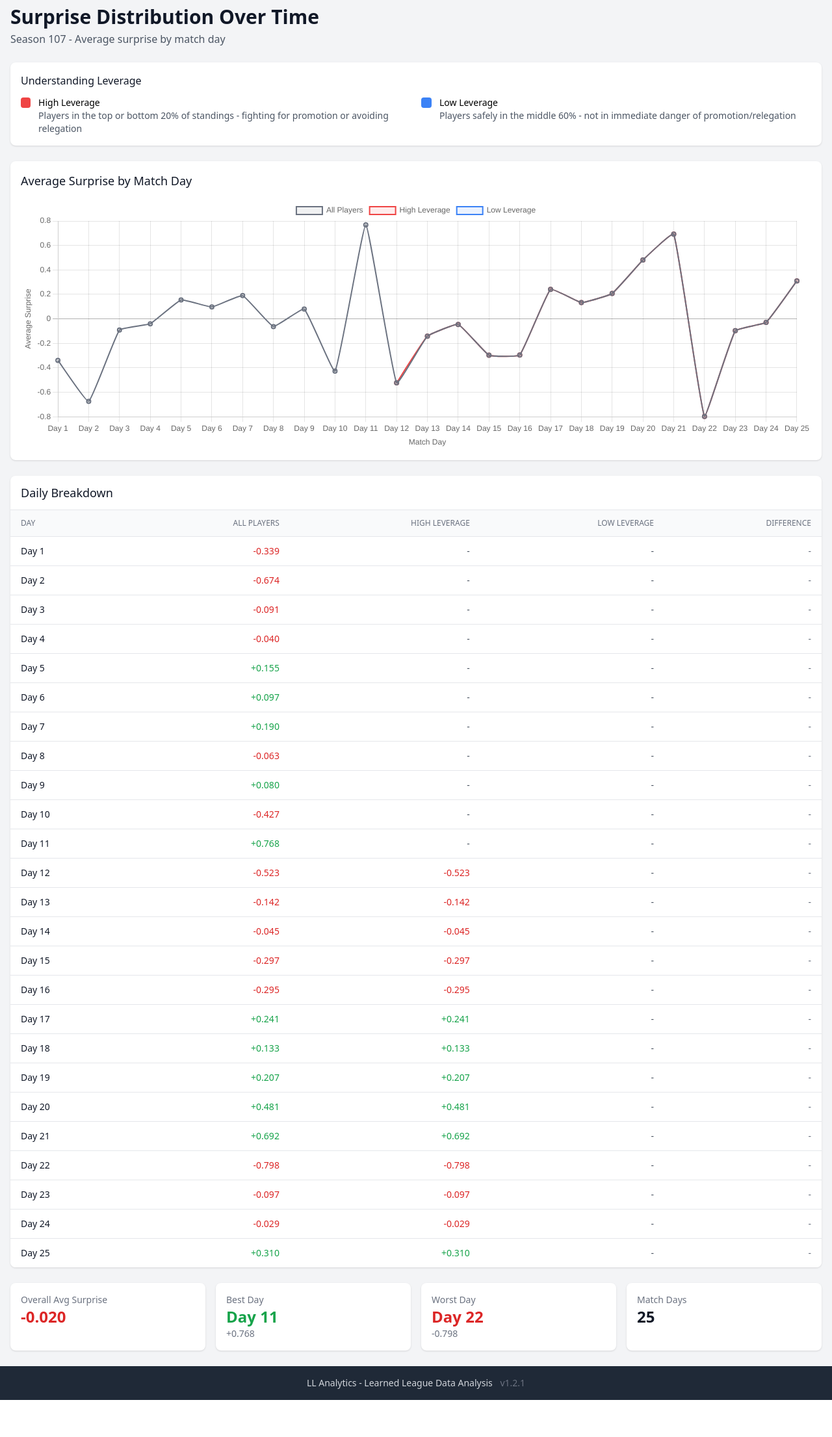
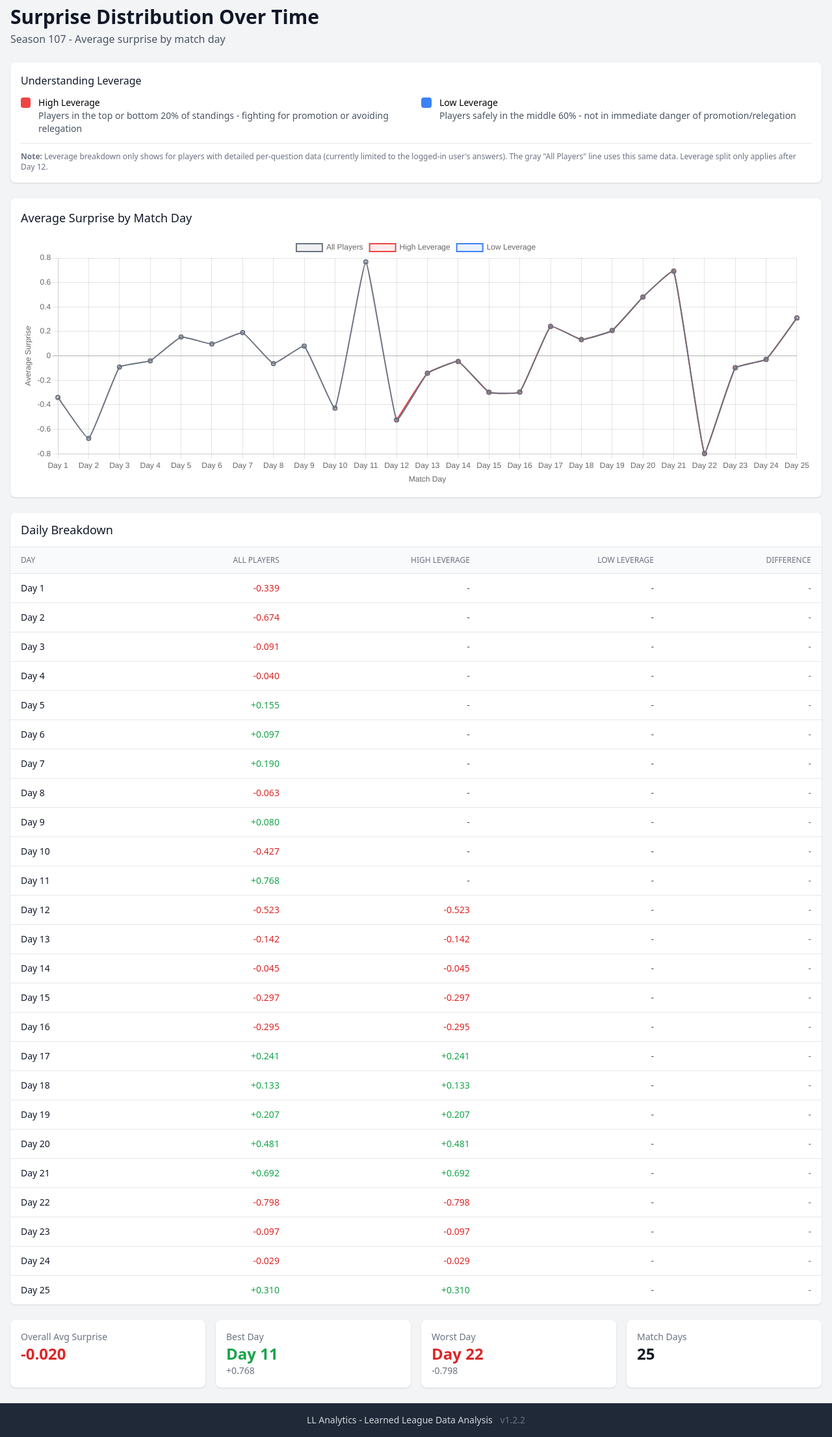
Before and after one commit to JanSchlupp/ll-analytics, a FastAPI app: page /surprise/distribution in a window 1280 px wide. Shown: the part 108-2319 px from the top of the page at 65% size. Before the commit the page ends 2262 px from the top, so only its background shows below. Run offline with FastAPI, Linux system fonts and the light colour scheme; data comes from the database, SQL or seed files in the repository; some libraries are stand-ins or nearby versions.

Commit message:
Fix metric previews and improve surprise calculations (v1.2.2)
Player page:
- Fix late_spike preview to check for 'early' object instead of 'early_pct'
- Add luck metric preview showing total_luck value

Surprise calculations:
- Use player_lifetime_stats when player_category_stats unavailable
- Improves accuracy of expected probability calculations

Surprise distribution:
- Add note explaining leverage data is limited to logged-in user's answers
- Clarify that leverage split only applies after Day 12

Co-Authored-By: Claude Opus 4.5 <noreply@anthropic.com>

```diff
--- a/ll_analytics/api/routes/surprise_routes.py
+++ b/ll_analytics/api/routes/surprise_routes.py
@@ -76,19 +76,23 @@ async def surprise_distribution(
             player_id = p["id"]
             plev = player_leverage.get(player_id, "low")
 
-            # Get answers for this player
+            # Get answers for this player - use lifetime stats for category %
             answers = conn.execute("""
                 SELECT
                     a.correct,
                     q.match_day,
                     q.rundle_correct_pct,
-                    pcs.correct_pct as player_category_pct
+                    COALESCE(pcs.correct_pct, pls.correct_pct) as player_category_pct
                 FROM answers a
                 JOIN questions q ON a.question_id = q.id
                 LEFT JOIN player_category_stats pcs ON (
                     pcs.player_id = a.player_id
                     AND pcs.category_id = q.category_id
                     AND pcs.season_id = q.season_id
+                )
+                LEFT JOIN player_lifetime_stats pls ON (
+                    pls.player_id = a.player_id
+                    AND pls.category_id = q.category_id
                 )
                 WHERE a.player_id = ? AND q.season_id = ?
                 ORDER BY q.match_day
@@ -170,7 +174,7 @@ async def surprise_questions(
         if not season_row:
             raise HTTPException(status_code=404, detail=f"Season {season} not found")
 
-        # Get all answers with question details
+        # Get all answers with question details - use lifetime stats for category %
         answers = conn.execute("""
             SELECT
                 a.correct,
@@ -180,7 +184,7 @@ async def surprise_questions(
                 q.correct_answer,
                 q.rundle_correct_pct,
                 c.name as category,
-                pcs.correct_pct as player_category_pct
+                COALESCE(pcs.correct_pct, pls.correct_pct) as player_category_pct
             FROM answers a
             JOIN questions q ON a.question_id = q.id
             JOIN categories c ON q.category_id = c.id
@@ -188,6 +192,10 @@ async def surprise_questions(
                 pcs.player_id = a.player_id
                 AND pcs.category_id = q.category_id
                 AND pcs.season_id = q.season_id
+            )
+            LEFT JOIN player_lifetime_stats pls ON (
+                pls.player_id = a.player_id
+                AND pls.category_id = q.category_id
             )
             WHERE a.player_id = ? AND q.season_id = ?
             ORDER BY q.match_day, q.question_number
--- a/ll_analytics/static/templates/base.html
+++ b/ll_analytics/static/templates/base.html
@@ -47,7 +47,7 @@
     <footer class="bg-gray-800 text-gray-300 py-4 mt-auto">
         <div class="max-w-7xl mx-auto px-4 text-center text-sm">
             LL Analytics - Learned League Data Analysis
-            <span class="text-gray-500 ml-2">v1.2.1</span>
+            <span class="text-gray-500 ml-2">v1.2.2</span>
         </div>
     </footer>
 
--- a/ll_analytics/static/templates/player.html
+++ b/ll_analytics/static/templates/player.html
@@ -146,9 +146,13 @@
                         <span class="text-xl font-bold {% if metric.result.data.get('total_surprise', 0) > 0 %}text-green-600{% elif metric.result.data.get('total_surprise', 0) < 0 %}text-red-600{% else %}text-gray-600{% endif %}">
                             {{ "%+.2f"|format(metric.result.data.get('total_surprise', 0)) }}
                         </span>
-                        {% elif metric.result.data.get('early_pct') is not none %}
+                        {% elif metric.result.data.get('early') is not none %}
                         <span class="text-xl font-bold {% if metric.result.data.get('z_score', 0) > 1.5 %}text-orange-600{% elif metric.result.data.get('z_score', 0) < -1.5 %}text-blue-600{% else %}text-gray-600{% endif %}">
                             {% if metric.result.data.get('z_score', 0) > 0 %}+{% endif %}{{ "%.2f"|format(metric.result.data.get('z_score', 0)) }} z
+                        </span>
+                        {% elif metric.result.data.get('total_luck') is not none %}
+                        <span class="text-xl font-bold {% if metric.result.data.get('total_luck', 0) > 0 %}text-green-600{% elif metric.result.data.get('total_luck', 0) < 0 %}text-red-600{% else %}text-gray-600{% endif %}">
+                            {{ "%+.1f"|format(metric.result.data.get('total_luck', 0)) }}
                         </span>
                         {% endif %}
                     {% endif %}
--- a/ll_analytics/static/templates/surprise_distribution.html
+++ b/ll_analytics/static/templates/surprise_distribution.html
@@ -34,6 +34,10 @@
                 </div>
             </div>
         </div>
+        <p class="text-xs text-gray-500 mt-3 border-t pt-3">
+            <strong>Note:</strong> Leverage breakdown only shows for players with detailed per-question data (currently limited to the logged-in user's answers).
+            The gray "All Players" line uses this same data. Leverage split only applies after Day 12.
+        </p>
     </div>
 
     <!-- Loading State -->
```
